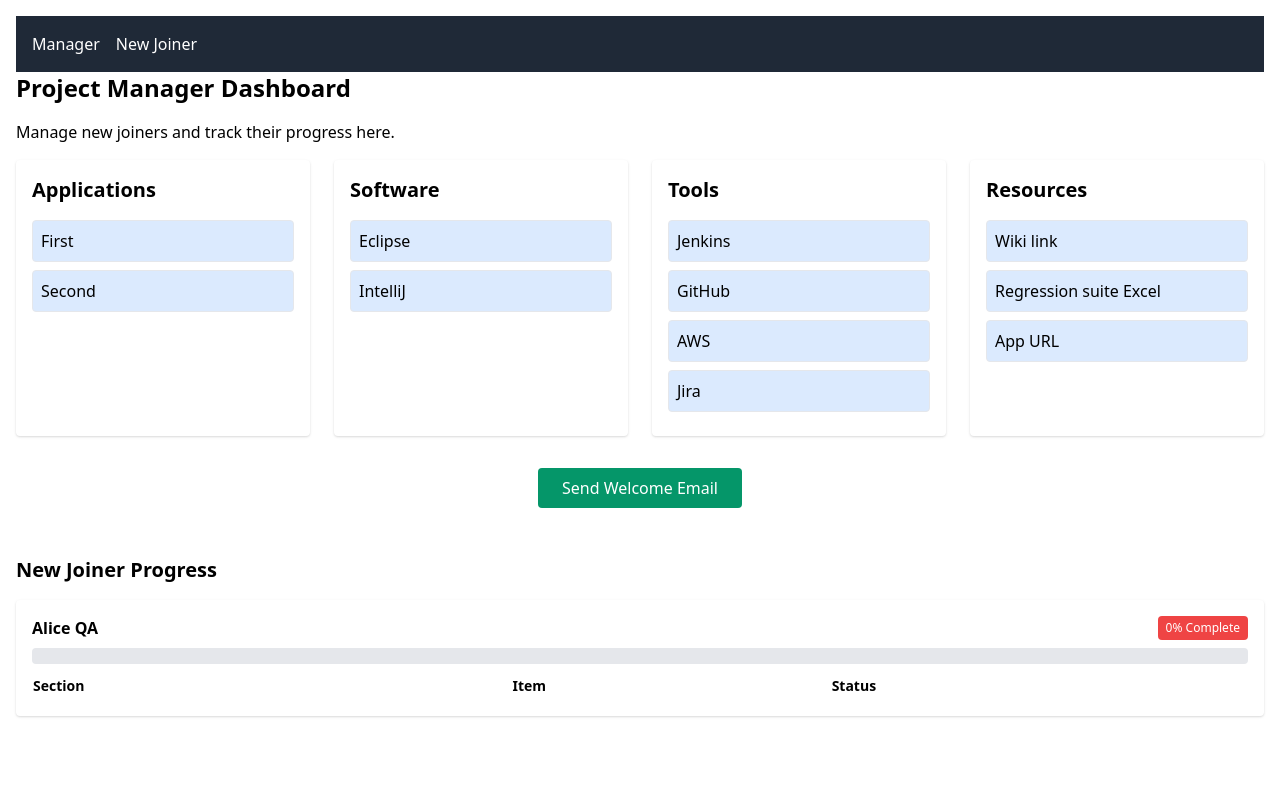
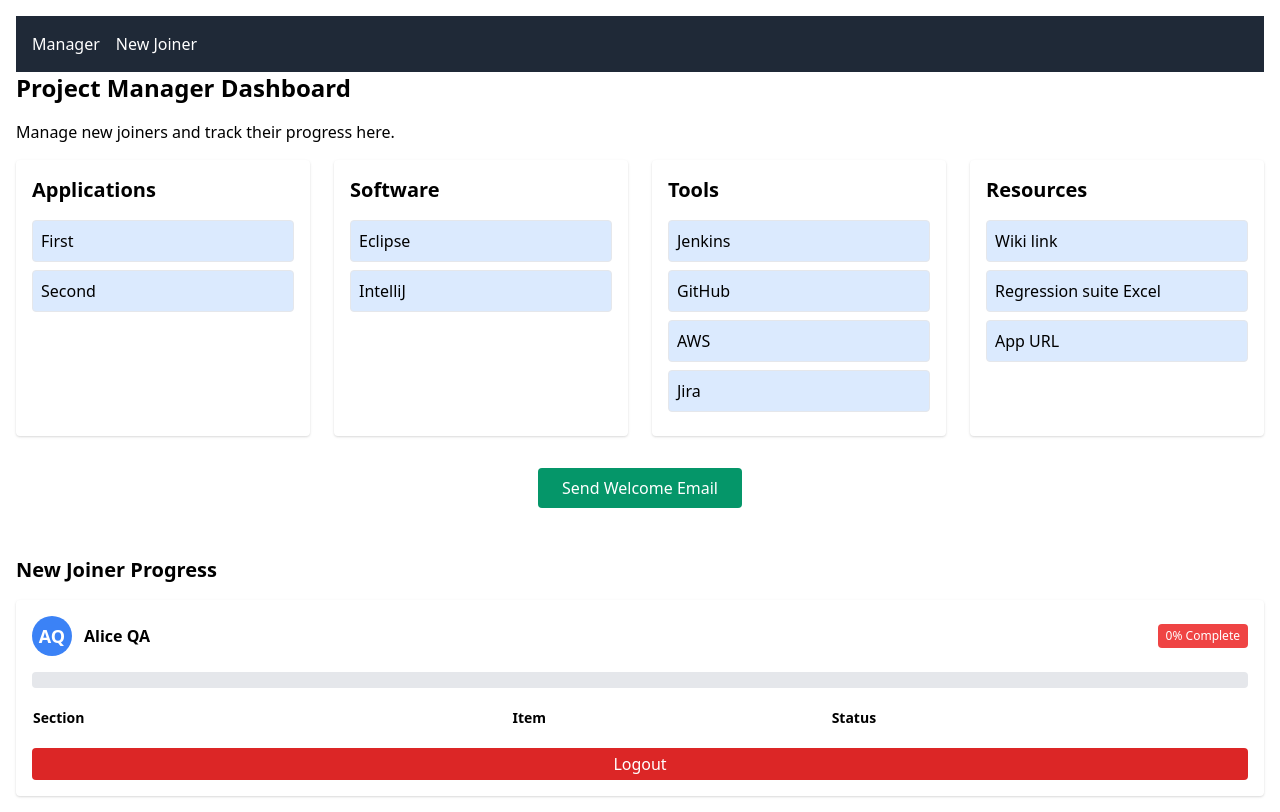
Before and after one commit to pankajkulsange/onboarding_project, a Next.js app in the folder new-joiner-qa-portal/: page /manager in a window 1280 px wide. Built offline with nearby package versions, Linux system fonts and the light colour scheme.

Commit message:
added more styling

```diff
--- a/new-joiner-qa-portal/src/pages/manager.tsx
+++ b/new-joiner-qa-portal/src/pages/manager.tsx
@@ -21,6 +21,24 @@ const sectionTitles: { [key: string]: string } = {
 };
 
 const JOINER_ID = "newJoiner1";
+
+// Toast helper (simple)
+const showToast = (msg: string) => {
+  const toast = document.createElement("div");
+  toast.innerText = msg;
+  toast.className =
+    "fixed top-6 right-6 bg-green-600 text-white px-4 py-2 rounded shadow-lg z-50 animate-fade-in";
+  document.body.appendChild(toast);
+  setTimeout(() => toast.remove(), 2500);
+};
+
+// Avatar helper
+const getInitials = (name: string) =>
+  name
+    .split(" ")
+    .map((n) => n[0])
+    .join("")
+    .toUpperCase();
 
 const ManagerPage = () => {
     const [sections, setSections] = useState<SectionData>(initialData);
@@ -150,16 +168,20 @@ const joiners = [
   <h2 className="text-xl font-bold mb-4">New Joiner Progress</h2>
   <div className="space-y-6">
     {joiners.map((joiner) => {
-                        const statusRaw = localStorage.getItem(`joinerStatus-${joiner.id}`);
+      const [loading, setLoading] = useState(false);
+      const statusRaw = typeof window !== "undefined" ? localStorage.getItem(`joinerStatus-${joiner.id}`) : null;
       const statusObj = statusRaw ? JSON.parse(statusRaw) : {};
       const percent = getCompletion(statusObj);
 
       return (
-                            <div key={joiner.id} className="bg-white rounded shadow p-4">
-                                <div className="flex justify-between items-center mb-2">
+        <div key={joiner.id} className="bg-white rounded shadow p-4 flex flex-col gap-2">
+          <div className="flex items-center gap-3 mb-2">
+            <div className="w-10 h-10 rounded-full bg-blue-500 flex items-center justify-center text-white font-bold text-lg">
+              {getInitials(joiner.name)}
+            </div>
             <span className="font-semibold">{joiner.name}</span>
             <span
-                                        className={`px-2 py-1 rounded text-white text-xs ${
+              className={`ml-auto px-2 py-1 rounded text-white text-xs ${
                 percent === 100
                   ? "bg-green-600"
                   : percent >= 50
@@ -172,7 +194,7 @@ const joiners = [
           </div>
           <div className="w-full bg-gray-200 rounded h-4 mb-2">
             <div
-                                        className="h-4 rounded"
+              className="h-4 rounded transition-all"
               style={{
                 width: `${percent}%`,
                 background:
@@ -181,11 +203,9 @@ const joiners = [
                     : percent >= 50
                     ? "#f59e42"
                     : "#ef4444",
-                                            transition: "width 0.3s",
               }}
             />
           </div>
-                                {/* Optional: Show item statuses in a table */}
           <table className="w-full text-sm">
             <thead>
               <tr>
@@ -218,6 +238,41 @@ const joiners = [
 )}
             </tbody>
           </table>
+          <button
+            className="mt-2 bg-red-600 text-white px-3 py-1 rounded hover:bg-red-700"
+            onClick={() => {
+              setLoading(true);
+              setTimeout(() => {
+                setLoading(false);
+                showToast("Logged out!");
+                // Add your logout logic here
+              }, 1200);
+            }}
+          >
+            {loading ? (
+              <span className="flex items-center gap-2">
+                <svg className="animate-spin h-4 w-4 mr-1" viewBox="0 0 24 24">
+                  <circle
+                    className="opacity-25"
+                    cx="12"
+                    cy="12"
+                    r="10"
+                    stroke="white"
+                    strokeWidth="4"
+                    fill="none"
+                  />
+                  <path
+                    className="opacity-75"
+                    fill="white"
+                    d="M4 12a8 8 0 018-8v8z"
+                  />
+                </svg>
+                Logging out...
+              </span>
+            ) : (
+              "Logout"
+            )}
+          </button>
         </div>
       );
     })}
@@ -228,3 +283,12 @@ const joiners = [
 };
 
 export default ManagerPage;
+
+// Add this to your global CSS for toast animation (optional):
+/*
+@keyframes fade-in {
+  from { opacity: 0; transform: translateY(-10px);}
+  to { opacity: 1; transform: translateY(0);}
+}
+.animate-fade-in { animation: fade-in 0.3s ease; }
+*/
```
Lines whose indentation alone changed are shown as unchanged.
